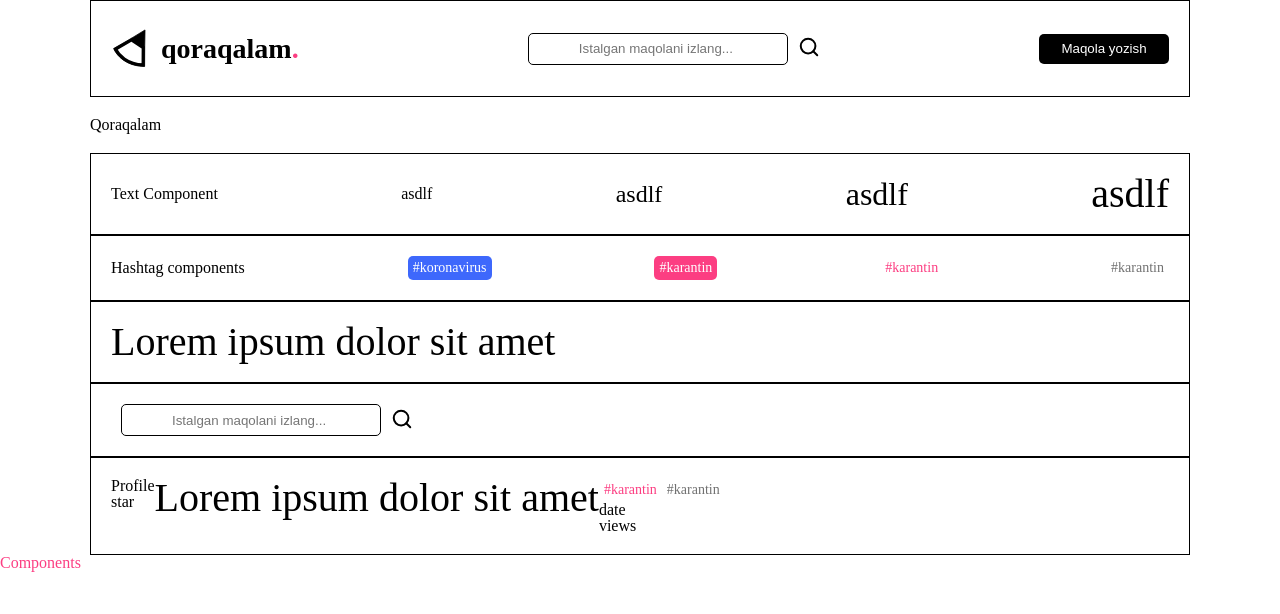
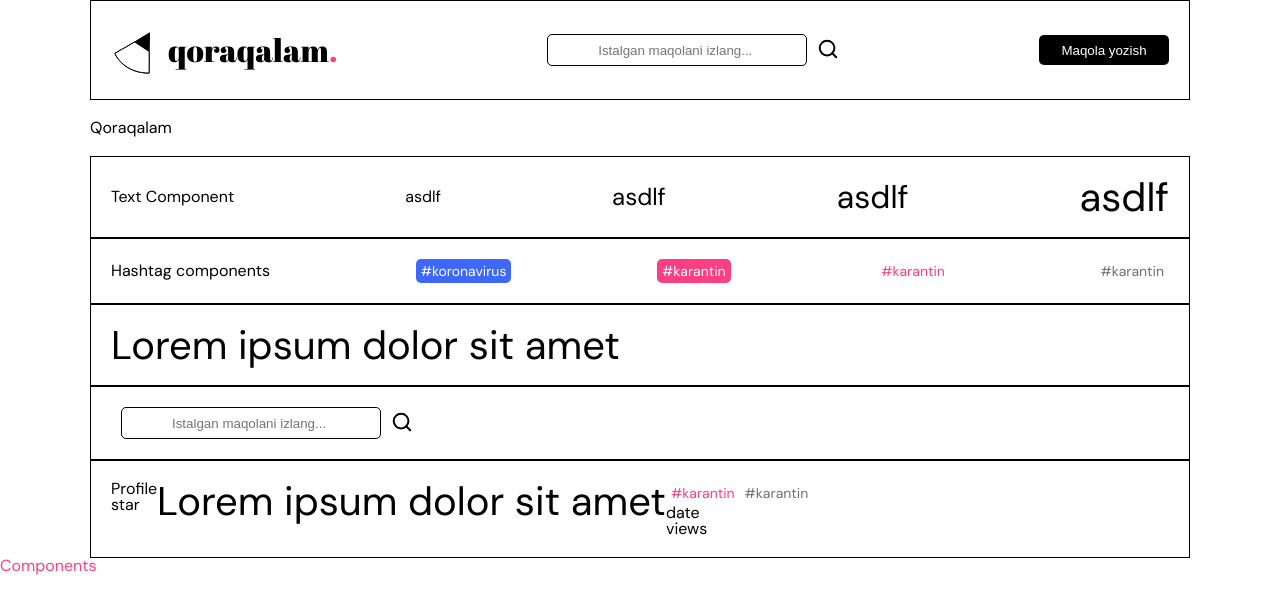
Before and after one commit to drunkalien/qoraqalam-client, a Next.js app: page / in a window 1280 px wide. Shown: the top 614 px of the page. Built offline with nearby package versions, Linux system fonts and the light colour scheme.

Commit message:
added fonts

```diff
--- a/src/assets/icons/logo.tsx
+++ b/src/assets/icons/logo.tsx
@@ -2,30 +2,27 @@ import React from "react";
 
 const Logo = () => {
   return (
-    <div>
     <svg
-        width="50"
-        height="50"
-        viewBox="0 0 65 65"
+      width="57"
+      height="58"
+      viewBox="0 0 57 58"
       fill="none"
       xmlns="http://www.w3.org/2000/svg"
     >
       <path
-          d="M44.2383 11.6225L43.8377 33.5762L43.7068 59.0332C18.7504 59.0332 6.4672 43.5365 3.44513 35.7881L26.6902 22.3842L44.2383 11.6225Z"
+        d="M38.5369 11.8619L38.197 30.49L38.0859 52.0906C16.9101 52.0906 6.48756 38.9414 3.92329 32.3668L23.6471 20.9933L38.5369 11.8619Z"
         fill="black"
       />
       <path
-          d="M43.8377 33.5762L44.2383 11.6225L26.6902 22.3842M43.8377 33.5762L43.7068 59.0332C18.7504 59.0332 6.4672 43.5365 3.44513 35.7881L26.6902 22.3842M43.8377 33.5762L26.6902 22.3842"
+        d="M38.197 30.49L38.5369 11.8619L23.6471 20.9933M38.197 30.49L38.0859 52.0906C16.9101 52.0906 6.48756 38.9414 3.92329 32.3668L23.6471 20.9933M38.197 30.49L23.6471 20.9933"
         stroke="black"
       />
       <path
-          d="M26.625 24.7302L41.8317 34.6555L41.7168 56.9987C20.6419 56.2615 9.61199 43.8969 6.00248 36.6219L26.625 24.7302Z"
+        d="M38.0856 52.0906L38.1967 30.4899L23.6468 20.9933L3.92299 32.3668C6.48726 38.9414 16.9098 52.0906 38.0856 52.0906Z"
         fill="white"
         stroke="black"
-          strokeWidth="4"
       />
     </svg>
-    </div>
   );
 };
 
--- a/src/components/Header/header.module.scss
+++ b/src/components/Header/header.module.scss
@@ -1,11 +1,15 @@
-@import "../../../styles/variables.scss";
+@import "~/styles/variables.scss";
 
 .logoContainer {
   display: inline;
-  font-size: 28px;
+  font-size: 32px;
   font-weight: 700;
   display: flex;
   align-items: center;
+  .logo-text {
+    font-family: $font-family-fat;
+		font-weight: 200;
+  }
 }
 
 .dot {
--- a/src/components/Header/header.tsx
+++ b/src/components/Header/header.tsx
@@ -10,7 +10,7 @@ const Header = () => {
     <Container>
       <div className={cn(classes.logoContainer)}>
         <Logo />
-        qoraqalam<span className={cn(classes.dot)}>.</span>
+        <span className={classes["logo-text"]}>qoraqalam<span className={cn(classes.dot)}>.</span></span>
       </div>
       <Searchbar />
       <Button color="black" variant="filled">
--- /dev/null
+++ b/styles/_fonts.scss
@@ -0,0 +1,2 @@
+// Abril Fatface, Cormorant, DM Sans;
+@import url('https://fonts.googleapis.com/css2?family=Abril+Fatface&family=Cormorant:wght@500&family=DM+Sans:ital,wght@0,400;0,700;1,400;1,700&display=swap');
--- a/styles/_reset.scss
+++ b/styles/_reset.scss
@@ -1,17 +1,4 @@
-html,
-body {
-  font-family: -apple-system, BlinkMacSystemFont, Segoe UI, Roboto, Oxygen,
-    Ubuntu, Cantarell, Fira Sans, Droid Sans, Helvetica Neue, sans-serif;
-}
-
-a {
-  color: inherit;
-  text-decoration: none;
-}
-
-* {
-  box-sizing: border-box;
-}
+@import "variables";
 
 html,
 body,
@@ -152,3 +139,17 @@ table {
   border-collapse: collapse;
   border-spacing: 0;
 }
+
+html,
+body {
+  font-family: $font-family-base;
+}
+
+a {
+  color: inherit;
+  text-decoration: none;
+}
+
+* {
+  box-sizing: border-box;
+}
--- a/styles/_variables.scss
+++ b/styles/_variables.scss
@@ -1,5 +1,7 @@
-$font-family-base: DM sans, -apple-system, BlinkMacSystemFont, Segoe UI, Roboto,
+$font-family-base: 'DM Sans', -apple-system, BlinkMacSystemFont, Segoe UI, Roboto,
   Oxygen, Ubuntu, Cantarell, Fira Sans, Droid Sans, Helvetica Neue, sans-serif;
+
+$font-family-fat: Abril Fatface, serif;
 
 $white: #ffffff;
 $black: #000000;
--- a/styles/app.scss
+++ b/styles/app.scss
@@ -6,3 +6,4 @@
 @import "utils";
 @import "mixins";
 @import "lib-overrides";
+@import "fonts";
```
Lines whose indentation alone changed are shown as unchanged.
